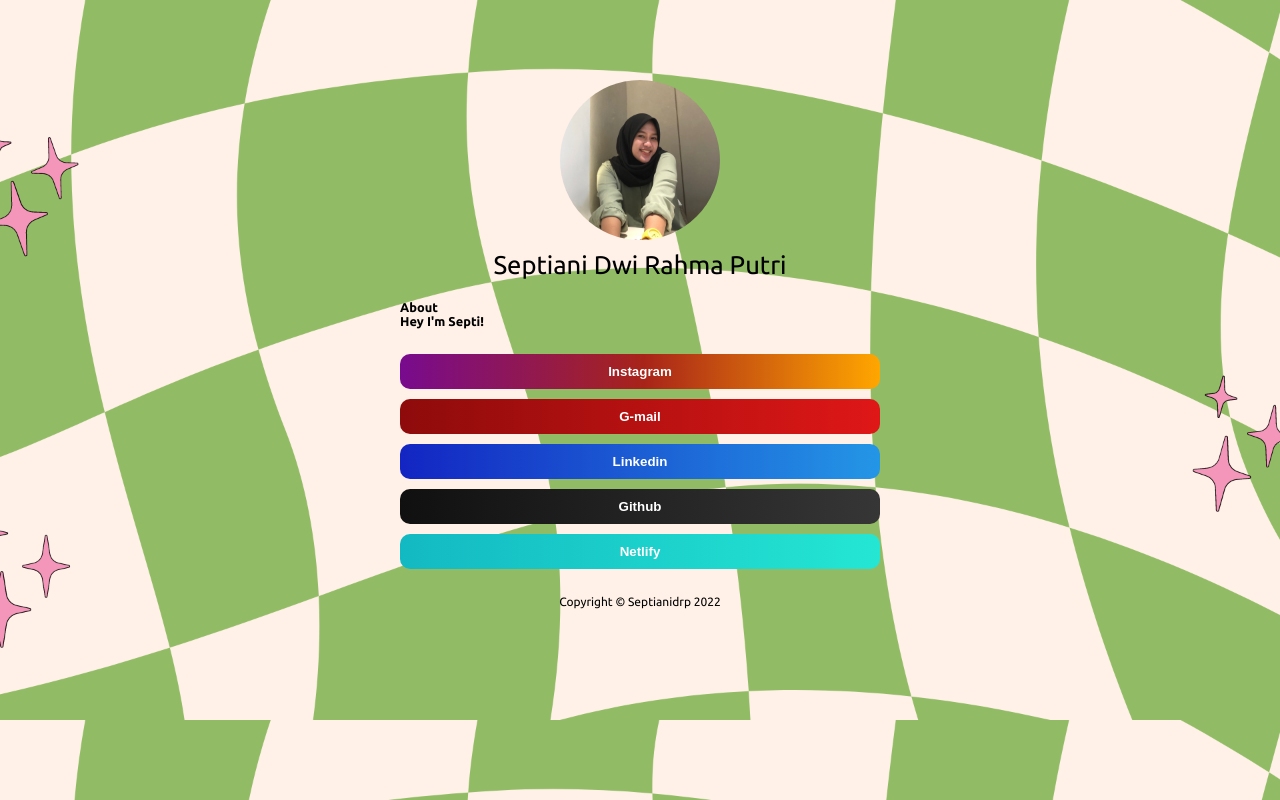
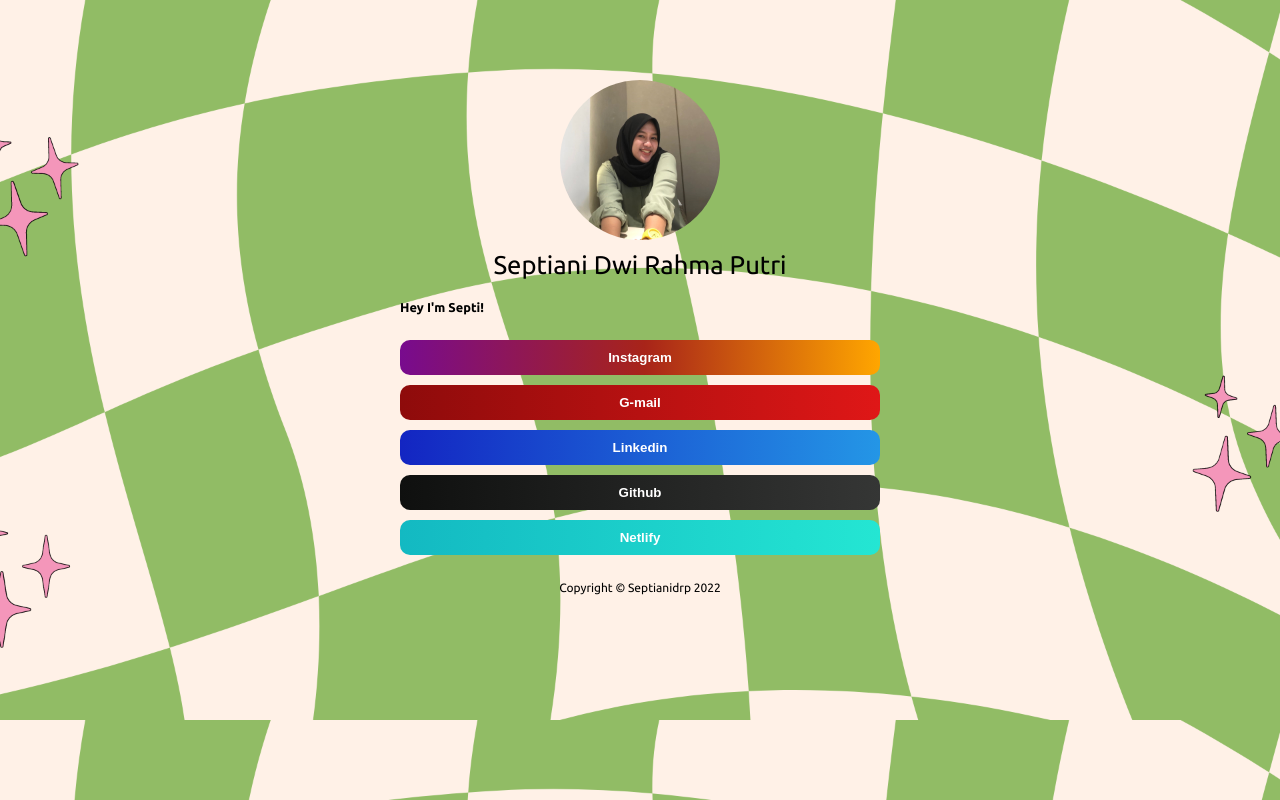
Before and after one commit to Septigooooo/Linkree-Septianidrp, a plain HTML site: page index.html in a window 1280 px wide. Drawn offline with Linux system fonts and the light colour scheme.

Commit message:
update css

```diff
--- a/index.html
+++ b/index.html
@@ -22,7 +22,6 @@
       </div>
 
       <div class="about">
-        <p>About</p>
         <p>Hey I'm Septi!</p>
       </div>
 
--- a/style.css
+++ b/style.css
@@ -9,6 +9,7 @@
     place-items: center;
     background-image:url('Green\ Marble\ Happy\ Life\ Desktop\ Wallpaper\ \(2\).png');
     background-size: cover;
+    background-repeat:no-repeat scroll;
   }
 
   .container {
```
